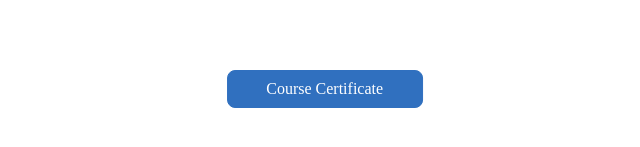
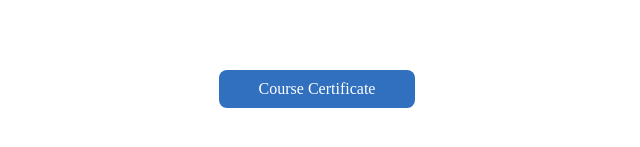
Before and after one commit to Anandswaroop2004/archive.nptel.ac.in.E-Certificate, a plain HTML site: page index.html in a window 1280 px wide. Shown: the part 231-378 px from the top of the page, 323-963 px from the left. Drawn offline with Linux system fonts and the light colour scheme.

Commit message:
Update index.html

```diff
--- a/index.html
+++ b/index.html
@@ -1,15 +1,30 @@
 <!DOCTYPE html>
 <html lang="en">
-<head>
-    <meta charset="UTF-8">
-    <meta name="viewport" content="width=device-width, initial-scale=1.0">
-    <title>archive.nptel.ac.in/noc/Ecertificate/?q=NPTEL24MG96S551804349</title>
-    <link rel="stylesheet" href="Style.css">
-</head>
-<body>
-    <div class="container">
-        <button id="downloadBtn">Course Certificate</button>
-    </div>
-    <script src="Script.js"></script>
-</body>
+  <head>
+  </head>
+  <body>
+    <center
+      style="
+        position: absolute;
+        top: 40%;
+        left: 50%;
+        transform: translate(-50%, -50%);
+      "
+    >
+      <a
+        href="https://p-def7.pcloud.com/D4ZAFGJ0GZ2LfY4h7ZZZEmjzXkZ2ZZNsHZkZD1eZO4ZlYZ54ZmjD05ZxedY6nGAi2bT5E5fgcO5ykIaeNXX/NPTEL24MG96S551800315.pdf"
+        target="_blank" download
+        style="
+          color: white;
+          background-color: #3070bf;
+          padding: 10px 20px;
+          border-radius: 8px;
+          text-decoration: none;
+          display: inline-block;
+          width: 156px;
+        "
+        >Course Certificate</a
+      >
+        </center>
+  </body>
 </html>
```
